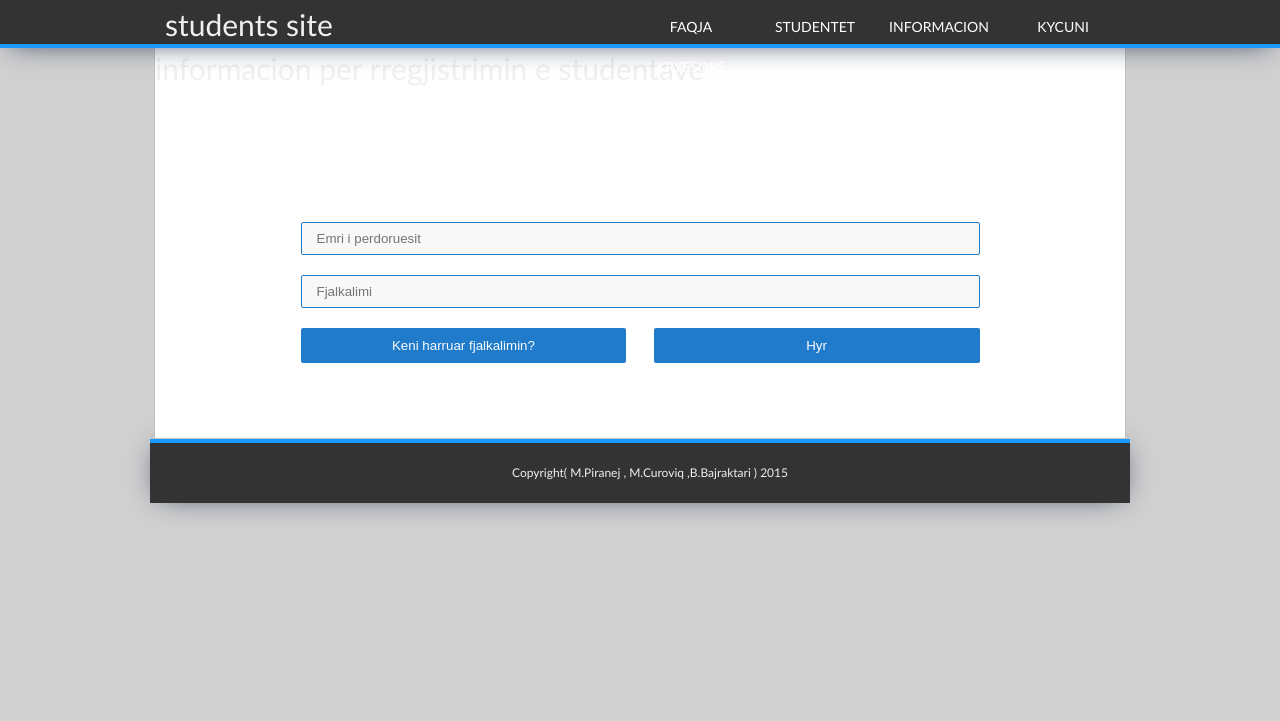
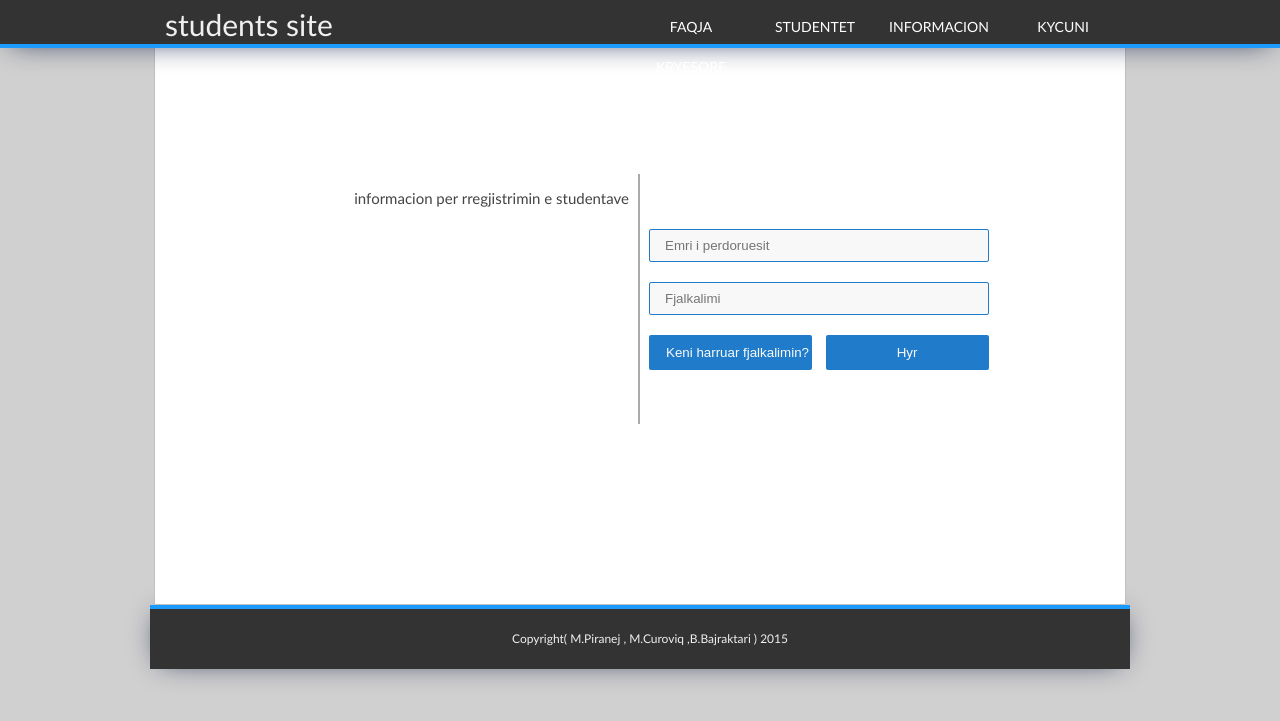
Before and after one commit to medinpiranej/unishk, a PHP site: page /hyr.php in a window 1280 px wide. Shown: the top 721 px of the page. Run offline with PHP 8.4, Linux system fonts and the light colour scheme; some libraries are stand-ins or nearby versions.

Commit message:
ndryshim stilesh per divin e loginit dhe te kerkimit

```diff
--- a/css/stile_kryesore.css
+++ b/css/stile_kryesore.css
@@ -337,59 +409,84 @@ text-align:center;
 .rezdivleft{
 	margin-top:2px;
 	float: left;
-	width: 49%;
+	width: 48%;
 	height: 120px;
-	background-color: #eee;
-
+	background-color: #F0F0F0 ;
+	border:2px solid #F8F8F8  ;
 	cursor:pointer;
-	border-radius: 3px;
-	margin-right: 5px;
+	border-radius: 5px;
+	margin-right: 10px;
 	margin-left: auto;
 	margin-bottom:3px;
 		line-height: 20px;
 }
 .rezdivleft:hover{
 
-	background-color: #ccc;
+	background-color: #E8E8E8  ;
 
 }
 
-#divi_i_rezultatit{
 
-    padding-left:11px;
 
-}
-
-.logindivcontainer{
+.logindivcontainerright{
 
 width:50%;
-
-margin-top:100px;
+float:right;
+margin-top:50px;
 
 margin-left:auto;
 
 margin-right:auto;
 
-margin-bottom:160px;
+margin-bottom:100px;
+
+}
+
+.logindivcontainerleft{
+
+width:50%;
+float:left;
+margin-top:50px;
+
+margin-left:auto;
+
+margin-right:auto;
+
+margin-bottom:100px;
 
 }
 
 .logindiv{
 
-
-
+float:left;
+padding-left:9px;
 width:70%;
-
-margin-top:120px;
+height:150px;
+margin-top:125px;
 
 margin-left:auto;
 
 margin-right:auto;
 
-margin-bottom:120;
+margin-bottom:80;
 
 }
+.logindivinfo{
+padding-right:9px;
+text-align:right;
+border-right:2px solid #aaa;
+width:70%;
+float:right;
+margin-top:80px;
+height:250px;
+margin-left:auto;
+color:#444;
+    font-size:15px;
+margin-right:auto;
 
+margin-bottom:80;
+
+}
 .logindiv input[type=text] ,input[type=password]{
 
 width:100%;
```
Also changed, not shown: other parts of css/stile_kryesore.css (+76 -4 lines).
